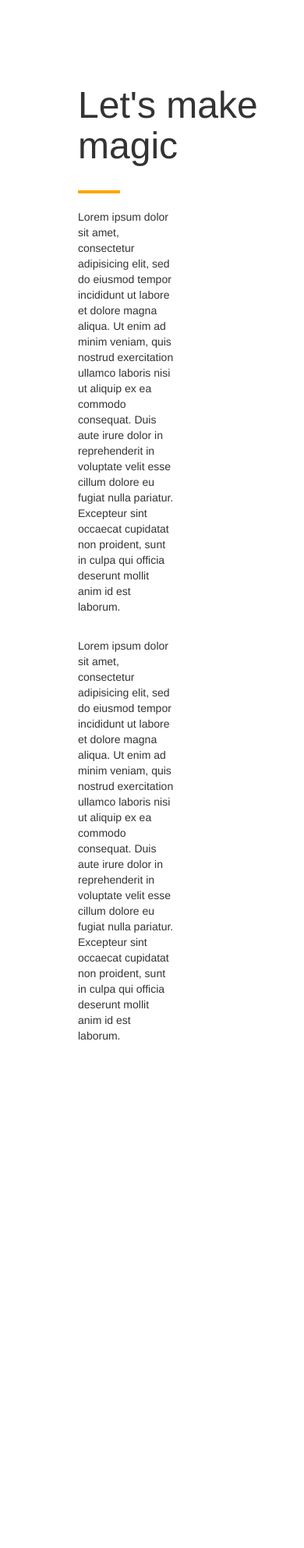
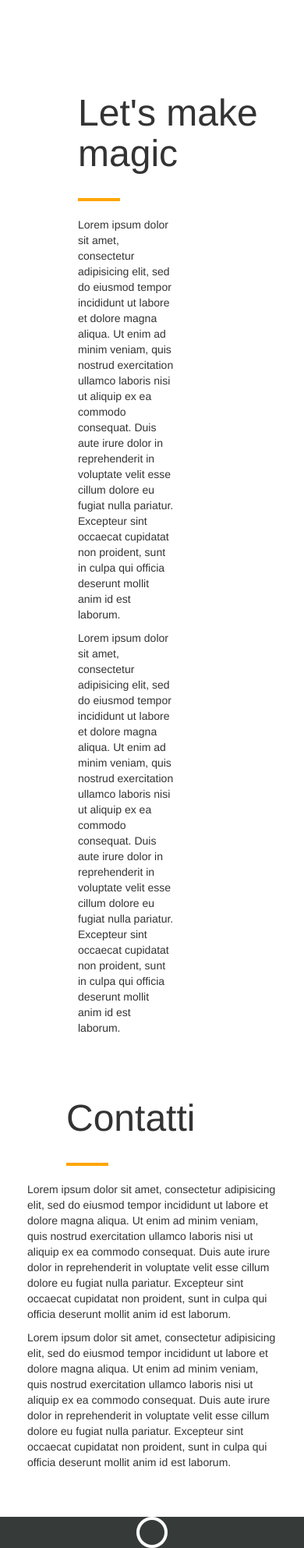
Before and after one commit to valeriavivace/Sito-pasta, a PHP site: page / in a window 390 px wide. Shown: the part 2083-4068 px from the top of the page at 78% size. Before the commit the page ends 3417 px from the top, so only its background shows below. Run offline with PHP 8.4, Linux system fonts and the light colour scheme.

Commit message:
realizzazione della footer

```diff
--- a/css/mobile.css
+++ b/css/mobile.css
@@ -21,11 +21,12 @@
     justify-content: space-between;
     padding-top: 10px;
   }
-  .info-principale{
-    padding:50px 0;
+  .info-in-primo-piano{
+    padding:50px 20px;
   }
   .pasta-info{
     margin-left: 10px;
     padding: 10px;
   }
+
 }
--- a/css/style.css
+++ b/css/style.css
@@ -39,7 +39,7 @@ header{
 nav{
   text-align: right;
 }
-.simbolo-logo{
+.simbolo-logo-header{
   width: 40px;
   height: 40px;
   border-radius: 50%;
@@ -88,7 +88,7 @@ header a:hover{
   padding-top: 100px;
   width: 60px;
 }
-.info-principale{
+.info-in-primo-piano{
   padding:100px 0;
 }
 .pasta-info:first-child{
@@ -103,10 +103,23 @@ header a:hover{
   background-size: cover;
 }
 .pasta-foto-info{
-  height: 100%;
-  padding-top: 150px;
+  padding-top: 100px;
   padding-left: 50px;
 }
 .pasta-foto-info p{
   padding: 0 150px 0 50px;
+}/****FOOTER****/
+footer{
+  display: flex;
+  flex-direction: column;
+  justify-content: center;
+  align-items: center;
+  background-color: #363b39;
 }
+.simbolo-logo-footer{
+  width: 40px;
+  height: 40px;
+  border-radius: 50%;
+  content: '';
+  border: 4px solid white;
+}
--- a/index.html
+++ b/index.html
@@ -11,7 +11,7 @@
     <div class="container-fluid">
       <header class="row">
         <div class="logo col-xs-12 col-sm-6">
-          <div class="simbolo-logo col-xs-12"></div>
+          <div class="simbolo-logo-header col-xs-12"></div>
         </div>
         <nav class="col-xs-12 col-sm-6">
           <ul>
@@ -38,7 +38,7 @@
         </div>
       </main>
     </div>
-    <div class="container info-principale">
+    <div class="container info-in-primo-piano">
       <div class="row">
         <h2>Lorem ipsum</h2>
       <hr>
@@ -67,13 +67,35 @@
           <hr>
           <p>
             Lorem ipsum dolor sit amet, consectetur adipisicing elit, sed do eiusmod tempor incididunt ut labore et dolore magna aliqua. Ut enim ad minim veniam, quis nostrud exercitation ullamco laboris nisi ut aliquip ex ea commodo consequat. Duis aute irure dolor in reprehenderit in voluptate velit esse cillum dolore eu fugiat nulla pariatur. Excepteur sint occaecat cupidatat non proident, sunt in culpa qui officia deserunt mollit anim id est laborum.
-          </p><br><p>
+          </p>
+          <p>
             Lorem ipsum dolor sit amet, consectetur adipisicing elit, sed do eiusmod tempor incididunt ut labore et dolore magna aliqua. Ut enim ad minim veniam, quis nostrud exercitation ullamco laboris nisi ut aliquip ex ea commodo consequat. Duis aute irure dolor in reprehenderit in voluptate velit esse cillum dolore eu fugiat nulla pariatur. Excepteur sint occaecat cupidatat non proident, sunt in culpa qui officia deserunt mollit anim id est laborum.
           </p>
-
         </div>
       </div>
     </div>
+    <div class="container">
+      <div class="row info-in-primo-piano">
+        <div class="col-xs-12 col-sm-6">
+          <h2>Contatti</h2>
+          <hr>
+        </div>
+        <div class="col-xs-12 col-sm-6">
+          <p>
+            Lorem ipsum dolor sit amet, consectetur adipisicing elit, sed do eiusmod tempor incididunt ut labore et dolore magna aliqua. Ut enim ad minim veniam, quis nostrud exercitation ullamco laboris nisi ut aliquip ex ea commodo consequat. Duis aute irure dolor in reprehenderit in voluptate velit esse cillum dolore eu fugiat nulla pariatur. Excepteur sint occaecat cupidatat non proident, sunt in culpa qui officia deserunt mollit anim id est laborum.
+          </p>
+          <p>
+            Lorem ipsum dolor sit amet, consectetur adipisicing elit, sed do eiusmod tempor incididunt ut labore et dolore magna aliqua. Ut enim ad minim veniam, quis nostrud exercitation ullamco laboris nisi ut aliquip ex ea commodo consequat. Duis aute irure dolor in reprehenderit in voluptate velit esse cillum dolore eu fugiat nulla pariatur. Excepteur sint occaecat cupidatat non proident, sunt in culpa qui officia deserunt mollit anim id est laborum.
+          </p>
+        </div>
+      </div>
+    </div>
+    <footer>
+      <div class="simbolo-logo-footer">
+
+      </div>
+    </footer>
+
 
   </body>
 </html>
```
Also changed, not shown: 1 other file.
